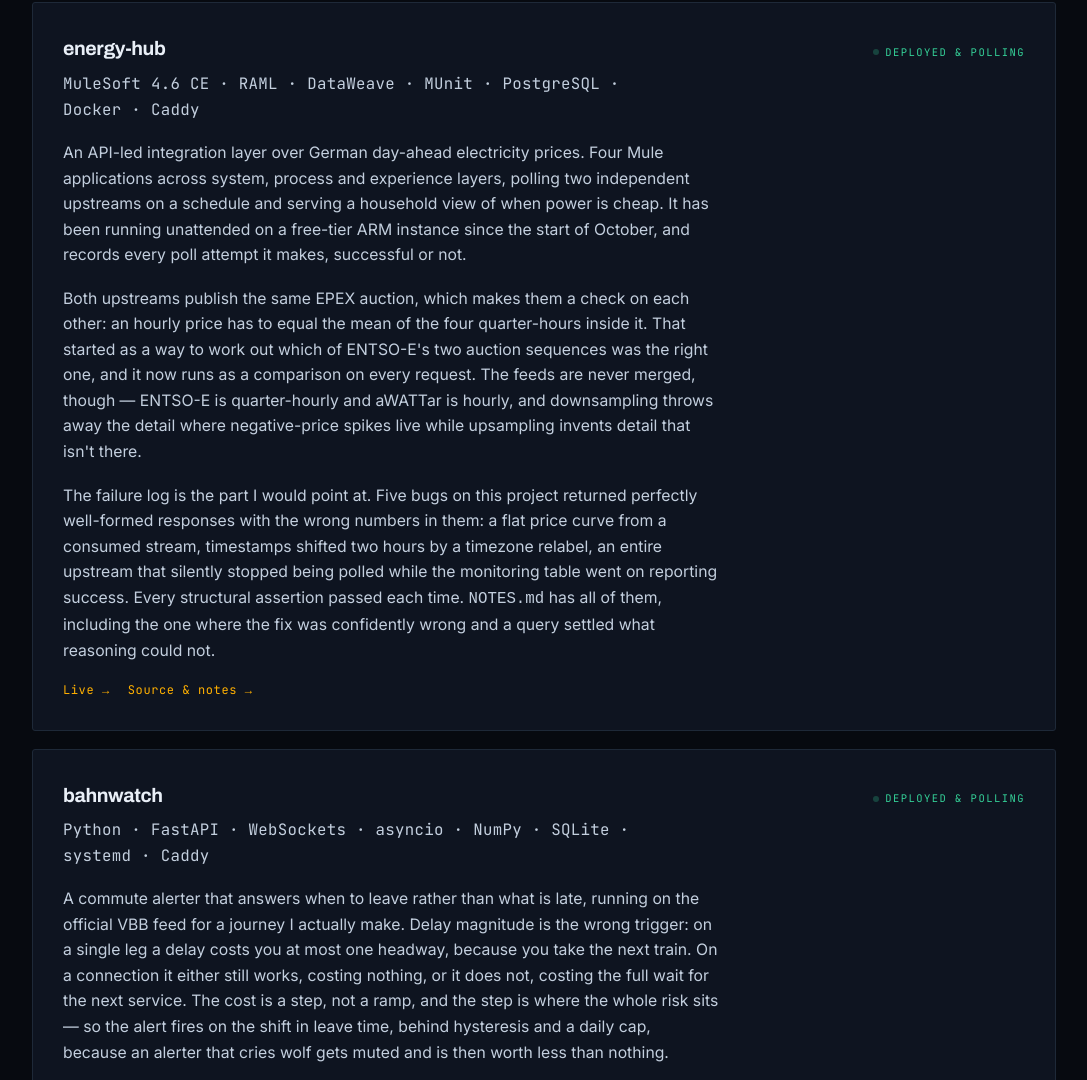
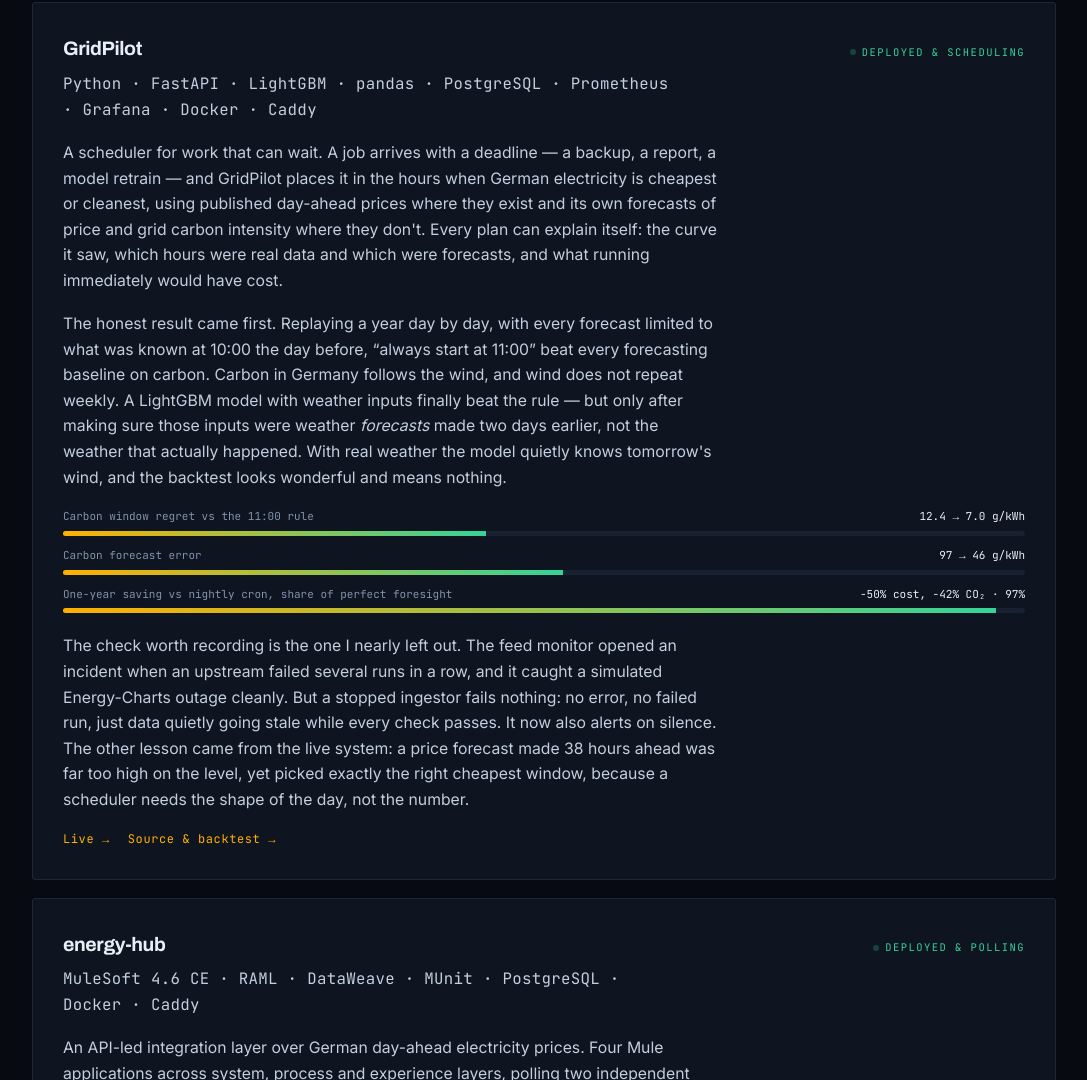
Before and after one commit to Pbhavyashree/Pbhavyashree.github.io, a plain HTML site: page index.html in a window 1280 px wide. Shown: the part 1921-3001 px from the top of the page, without its empty margins (96-1183 px from the left). Drawn offline with Linux system fonts and the light colour scheme.

Commit message:
Add GridPilot project

```diff
--- a/index.html
+++ b/index.html
@@ -227,6 +227,35 @@ footer{
   <div class="wrap">
     <div class="sec-head rv"><span class="sec-num">02</span><h2>Work</h2></div>
     <div class="projects">
+
+      <article class="card rv">
+        <div class="card-top">
+          <h3>GridPilot</h3>
+          <span class="status"><i class="dot"></i>Deployed &amp; scheduling</span>
+        </div>
+        <p class="stack">Python &middot; FastAPI &middot; LightGBM &middot; pandas &middot; PostgreSQL &middot; Prometheus &middot; Grafana &middot; Docker &middot; Caddy</p>
+        <p>A scheduler for work that can wait. A job arrives with a deadline &mdash; a backup, a report, a model retrain &mdash; and GridPilot places it in the hours when German electricity is cheapest or cleanest, using published day-ahead prices where they exist and its own forecasts of price and grid carbon intensity where they don't. Every plan can explain itself: the curve it saw, which hours were real data and which were forecasts, and what running immediately would have cost.</p>
+        <p>The honest result came first. Replaying a year day by day, with every forecast limited to what was known at 10:00 the day before, &ldquo;always start at 11:00&rdquo; beat every forecasting baseline on carbon. Carbon in Germany follows the wind, and wind does not repeat weekly. A LightGBM model with weather inputs finally beat the rule &mdash; but only after making sure those inputs were weather <em>forecasts</em> made two days earlier, not the weather that actually happened. With real weather the model quietly knows tomorrow's wind, and the backtest looks wonderful and means nothing.</p>
+        <div class="bench" data-bench>
+          <div class="bench-row">
+            <div class="bench-label"><span>Carbon window regret vs the 11:00 rule</span><em>12.4 → 7.0 g/kWh</em></div>
+            <div class="bench-track"><div class="bench-fill" data-w="44"></div></div>
+          </div>
+          <div class="bench-row">
+            <div class="bench-label"><span>Carbon forecast error</span><em>97 → 46 g/kWh</em></div>
+            <div class="bench-track"><div class="bench-fill" data-w="52"></div></div>
+          </div>
+          <div class="bench-row">
+            <div class="bench-label"><span>One-year saving vs nightly cron, share of perfect foresight</span><em>&minus;50% cost, &minus;42% CO₂ &middot; 97%</em></div>
+            <div class="bench-track"><div class="bench-fill" data-w="97"></div></div>
+          </div>
+        </div>
+        <p>The check worth recording is the one I nearly left out. The feed monitor opened an incident when an upstream failed several runs in a row, and it caught a simulated Energy-Charts outage cleanly. But a stopped ingestor fails nothing: no error, no failed run, just data quietly going stale while every check passes. It now also alerts on silence. The other lesson came from the live system: a price forecast made 38 hours ahead was far too high on the level, yet picked exactly the right cheapest window, because a scheduler needs the shape of the day, not the number.</p>
+        <div class="links">
+          <a href="https://gridpilot.duckdns.org" target="_blank" rel="noopener">Live &rarr;</a>
+          <a href="https://github.com/Pbhavyashree/gridpilot" target="_blank" rel="noopener">Source &amp; backtest &rarr;</a>
+        </div>
+      </article>
 
       <article class="card rv">
         <div class="card-top">
```
